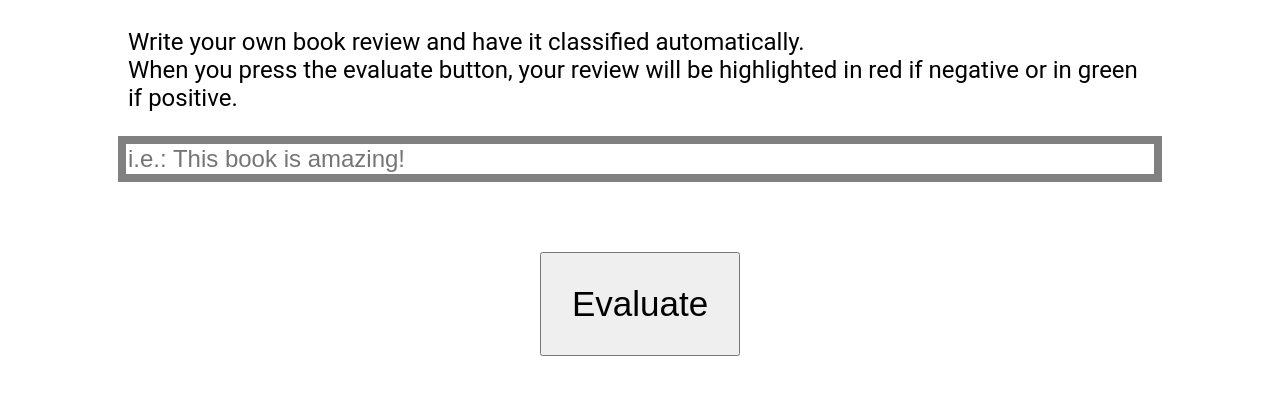
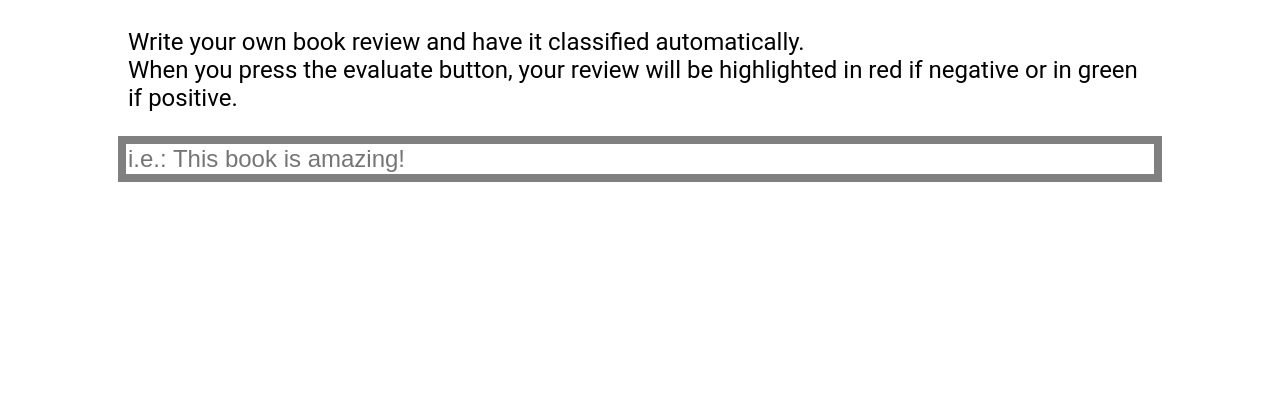
Before and after one commit to danielecordano/amazon-reviews-sentiment, a plain HTML site: page index.html in a window 1280 px wide. Shown: the part 154-548 px from the top of the page. Drawn offline with Linux system fonts and the light colour scheme; a script that the page names is missing.

Commit message:
Add files via upload

```diff
--- a/index.html
+++ b/index.html
@@ -17,24 +17,24 @@
       #explanation {
         display: block;
         margin: auto;
-	margin-bottom: 24px;
+        margin-bottom: 24px;
         font-size: 24px;
-	width: 80vw;
+		width: 80vw;
       }
       #review {
         display: block;
         border:8px solid grey;
         margin: auto;
         font-size: 24px;
-	width: 80vw;
+		width: 80vw;
       }
       #evaluate {
         margin: auto;
         margin-top: 70px;
         padding: 30px;
         text-align: center;
-	font-size: 35px;
-        display:block;
+		font-size: 35px;
+        display: none;
       }
     </style>
 	<script src="https://cdn.jsdelivr.net/npm/@tensorflow/tfjs@latest"></script>
@@ -62,6 +62,7 @@
       const MODEL_URL = 'model/model.json';
       model = await tf.loadLayersModel(MODEL_URL);
       console.log(model.summary());
+      evaluate.style.display = 'block'
 	}
 
 	function loadWordIndex(callback) {
```
